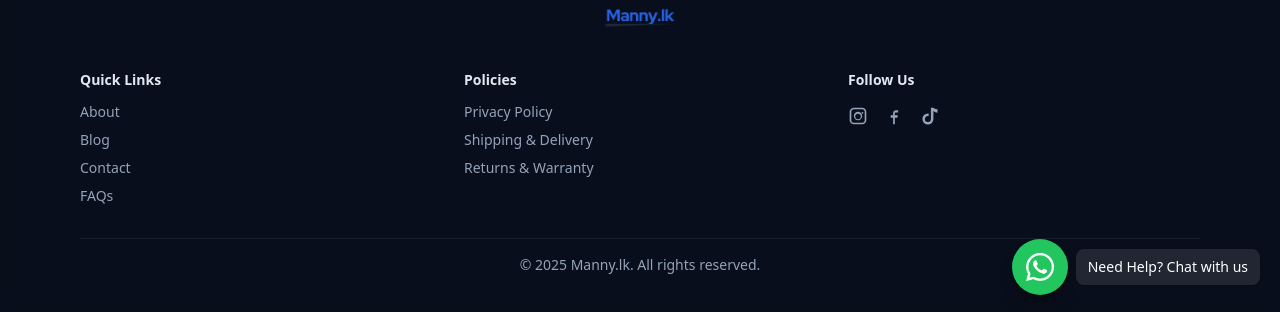
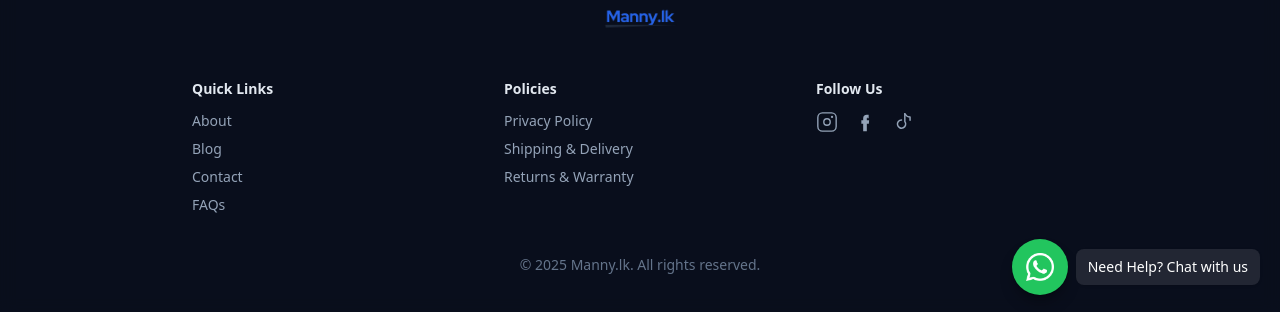
Before and after one commit to UdUdithaEdirisinghe/unm, a Next.js app: page / in a window 1280 px wide. Shown: the part 485-797 px from the top of the page. Built offline with nearby package versions, Linux system fonts and the light colour scheme; no server answers; the database is empty.

Commit message:
footer center aligning\

```diff
--- a/src/components/Footer.tsx
+++ b/src/components/Footer.tsx
@@ -3,12 +3,10 @@
 import Link from "next/link";
 
 export default function Footer() {
-  const year = new Date().getFullYear();
-
   return (
-    <footer className="mt-12 border-t border-slate-800/60 bg-[rgba(10,15,28,0.85)] backdrop-blur">
+    <footer className="border-t border-slate-800/60 bg-[rgba(10,15,28,0.85)] backdrop-blur mt-12">
       <div className="mx-auto max-w-6xl px-4 py-10">
-        {/* Top: Logo */}
+        {/* Logo (centered) */}
         <div className="flex justify-center">
           <Link href="/" className="inline-flex items-center">
             <img
@@ -19,107 +17,82 @@ export default function Footer() {
           </Link>
         </div>
 
-        {/* Middle: Columns */}
-        <div className="mt-8 grid grid-cols-1 gap-8 text-center md:grid-cols-3 md:text-left">
-          {/* Quick links */}
-          <div>
-            <h3 className="text-sm font-semibold text-slate-200">Quick Links</h3>
-            <ul className="mt-3 space-y-2 text-sm">
-              <li>
-                <Link href="/about" className="text-slate-400 hover:text-slate-200">
-                  About
-                </Link>
-              </li>
-              <li>
-                <Link href="/blog" className="text-slate-400 hover:text-slate-200">
-                  Blog
-                </Link>
-              </li>
-              <li>
-                <Link href="/contact" className="text-slate-400 hover:text-slate-200">
-                  Contact
-                </Link>
-              </li>
-              <li>
-                <Link href="/faq" className="text-slate-400 hover:text-slate-200">
-                  FAQs
-                </Link>
-              </li>
+        {/* Links grid: centered container; stacks on mobile, spreads evenly on desktop */}
+        <div className="mt-10">
+          <div className="mx-auto max-w-4xl grid grid-cols-1 sm:grid-cols-3 gap-10 text-sm">
+            {/* Quick Links */}
+            <div className="text-center sm:text-left">
+              <h3 className="text-slate-200 font-semibold mb-3">Quick Links</h3>
+              <ul className="space-y-2 text-slate-400">
+                <li><Link href="/about" className="hover:text-slate-200">About</Link></li>
+                <li><Link href="/blog" className="hover:text-slate-200">Blog</Link></li>
+                <li><Link href="/contact" className="hover:text-slate-200">Contact</Link></li>
+                <li><Link href="/faq" className="hover:text-slate-200">FAQs</Link></li>
               </ul>
             </div>
 
-          {/* Policies (three separate links) */}
-          <div>
-            <h3 className="text-sm font-semibold text-slate-200">Policies</h3>
-            <ul className="mt-3 space-y-2 text-sm">
-              <li>
-                <Link href="/policies/privacy" className="text-slate-400 hover:text-slate-200">
-                  Privacy Policy
-                </Link>
-              </li>
-              <li>
-                <Link href="/policies/shipping" className="text-slate-400 hover:text-slate-200">
-                  Shipping &amp; Delivery
-                </Link>
-              </li>
-              <li>
-                <Link href="/policies/returns" className="text-slate-400 hover:text-slate-200">
-                  Returns &amp; Warranty
-                </Link>
-              </li>
+            {/* Policies */}
+            <div className="text-center sm:text-left">
+              <h3 className="text-slate-200 font-semibold mb-3">Policies</h3>
+              <ul className="space-y-2 text-slate-400">
+                <li><Link href="/policies#privacy" className="hover:text-slate-200">Privacy Policy</Link></li>
+                <li><Link href="/policies#shipping" className="hover:text-slate-200">Shipping &amp; Delivery</Link></li>
+                <li><Link href="/policies#returns" className="hover:text-slate-200">Returns &amp; Warranty</Link></li>
               </ul>
             </div>
 
             {/* Social */}
-          <div>
-            <h3 className="text-sm font-semibold text-slate-200">Follow Us</h3>
-            <div className="mt-3 flex items-center justify-center gap-4 md:justify-start">
-              {/* Instagram */}
+            <div className="text-center sm:text-left">
+              <h3 className="text-slate-200 font-semibold mb-3">Follow Us</h3>
+              <div className="flex justify-center sm:justify-start gap-4">
                 <a
-                href="https://instagram.com/"
+                  href="https://www.instagram.com/"
                   target="_blank"
                   rel="noopener noreferrer"
                   aria-label="Instagram"
-                className="text-slate-400 hover:text-slate-200 transition-colors"
+                  className="text-slate-400 hover:text-slate-200"
                 >
-                <svg xmlns="http://www.w3.org/2000/svg" viewBox="0 0 24 24" className="h-5 w-5 fill-current">
-                  <path d="M7 2h10a5 5 0 0 1 5 5v10a5 5 0 0 1-5 5H7a5 5 0 0 1-5-5V7a5 5 0 0 1 5-5zm0 2a3 3 0 0 0-3 3v10a3 3 0 0 0 3 3h10a3 3 0 0 0 3-3V7a3 3 0 0 0-3-3H7zm5 3a5 5 0 1 1 0 10 5 5 0 0 1 0-10zm0 2.2A2.8 2.8 0 1 0 12 15.8 2.8 2.8 0 0 0 12 9.2zm5.4-2.1a1.1 1.1 0 1 1 0 2.2 1.1 1.1 0 0 1 0-2.2z"/>
+                  {/* Instagram SVG */}
+                  <svg width="22" height="22" viewBox="0 0 24 24" fill="none" aria-hidden="true">
+                    <path d="M7 2h10a5 5 0 0 1 5 5v10a5 5 0 0 1-5 5H7a5 5 0 0 1-5-5V7a5 5 0 0 1 5-5Z" stroke="currentColor" strokeWidth="1.5"/>
+                    <circle cx="12" cy="12" r="3.5" stroke="currentColor" strokeWidth="1.5"/>
+                    <circle cx="17.5" cy="6.5" r="1.25" fill="currentColor"/>
                   </svg>
                 </a>
-
-              {/* Facebook */}
                 <a
-                href="https://facebook.com/"
+                  href="https://www.facebook.com/"
                   target="_blank"
                   rel="noopener noreferrer"
                   aria-label="Facebook"
-                className="text-slate-400 hover:text-slate-200 transition-colors"
+                  className="text-slate-400 hover:text-slate-200"
                 >
-                <svg xmlns="http://www.w3.org/2000/svg" viewBox="0 0 24 24" className="h-5 w-5 fill-current">
-                  <path d="M13 22v-8h3l.6-3H13V9.2c0-.9.3-1.5 1.8-1.5H17V5.1c-.3 0-1.3-.1-2.3-.1-2.3 0-3.8 1.3-3.8 3.9V11H8v3h2.9v8H13z"/>
+                  {/* Facebook SVG */}
+                  <svg width="22" height="22" viewBox="0 0 24 24" fill="none" aria-hidden="true">
+                    <path d="M14.5 8H16V4h-2a4 4 0 0 0-4 4v2H8v4h2v8h4v-8h2.2l.3-4H14V8a1 1 0 0 1 1-1Z" fill="currentColor"/>
                   </svg>
                 </a>
-
-              {/* TikTok */}
                 <a
                   href="https://www.tiktok.com/"
                   target="_blank"
                   rel="noopener noreferrer"
                   aria-label="TikTok"
-                className="text-slate-400 hover:text-slate-200 transition-colors"
+                  className="text-slate-400 hover:text-slate-200"
                 >
-                <svg xmlns="http://www.w3.org/2000/svg" viewBox="0 0 24 24" className="h-5 w-5 fill-current">
-                  <path d="M21 8.1a7 7 0 0 1-4.9-2.1v9.6a6.6 6.6 0 1 1-6.6-6.6c.3 0 .6 0 .9.1v3a3.6 3.6 0 1 0 2.7 3.5V2h3a7 7 0 0 0 4.9 2v4.1z"/>
+                  {/* TikTok SVG */}
+                  <svg width="22" height="22" viewBox="0 0 24 24" fill="none" aria-hidden="true">
+                    <path d="M14 3v8.5a4.5 4.5 0 1 1-3.6-1.77" stroke="currentColor" strokeWidth="1.6" strokeLinecap="round" strokeLinejoin="round"/>
+                    <path d="M14 3c1.2 2.1 3.3 3.5 5.7 3.6V10" stroke="currentColor" strokeWidth="1.6" strokeLinecap="round" strokeLinejoin="round"/>
                   </svg>
                 </a>
               </div>
             </div>
           </div>
+        </div>
 
         {/* Bottom bar */}
-        <div className="mt-8 border-t border-slate-800/60 pt-4 text-center">
-          <p className="text-sm text-slate-400">© {year} Manny.lk. All rights reserved.</p>
-        </div>
+        <p className="mt-10 text-center text-sm text-slate-500">
+          © {new Date().getFullYear()} Manny.lk. All rights reserved.
+        </p>
       </div>
     </footer>
   );
```
Lines whose indentation alone changed are shown as unchanged.
